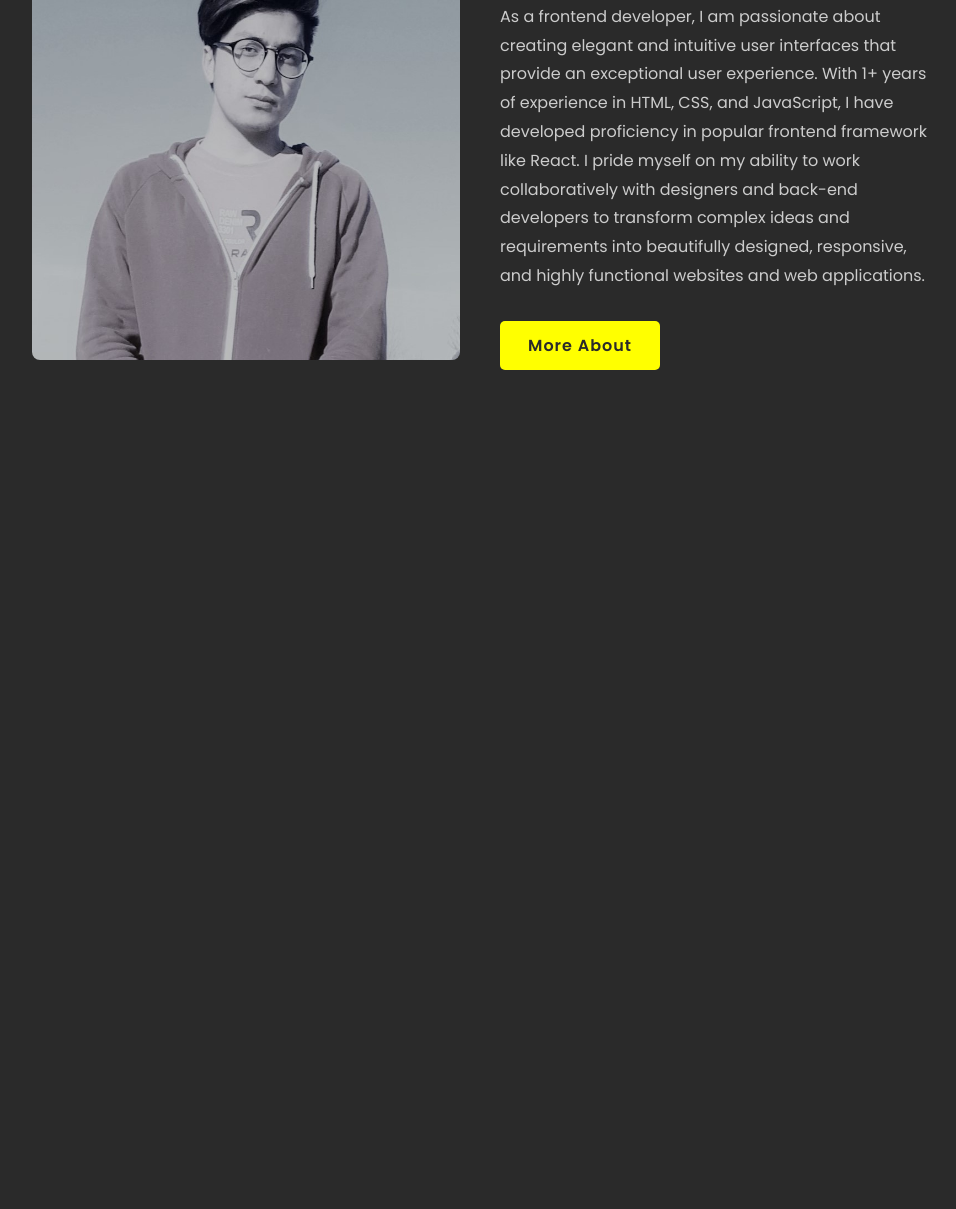
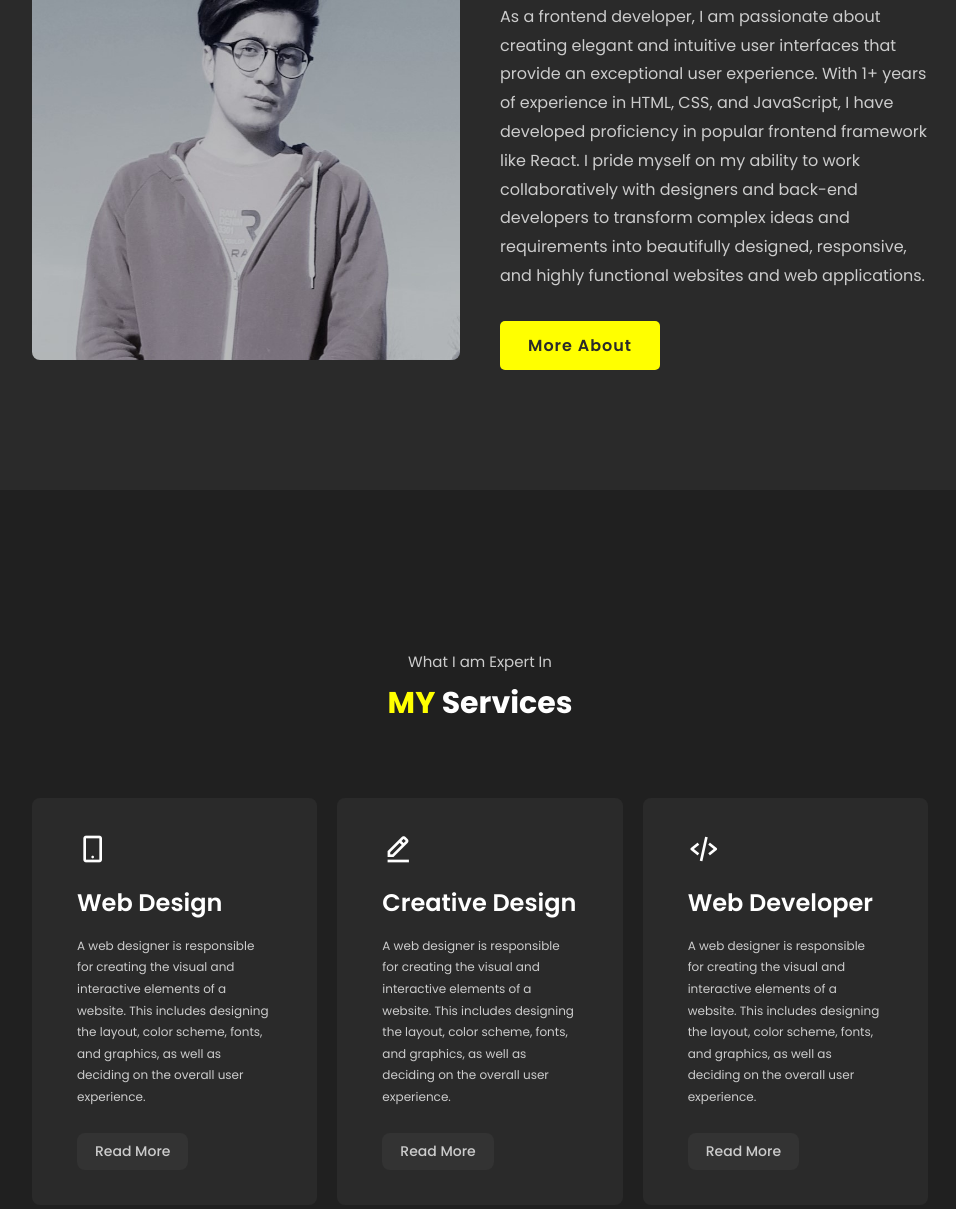
Before and after one commit to Syed-Mujtaba-Mussavi/portfolio-mujtaba, a plain HTML site: page index.html in a window 1280 px wide. Shown: the part 1053-2262 px from the top of the page, without its empty margins (160-1116 px from the left). Before the commit the page ends 1543 px from the top, so only its background shows below. Drawn offline with nearby package versions, Linux system fonts and the light colour scheme.

Commit message:
Services section has developed and completed

```diff
--- a/index.html
+++ b/index.html
@@ -30,7 +30,7 @@
       <ul class="navlist">
         <li><a href="#home" class="active">Home</a></li>
         <li><a href="#about">About Me</a></li>
-        <li><a href="#Services">Services</a></li>
+        <li><a href="#services">Services</a></li>
         <li><a href="#portfolio">Portfolio</a></li>
         <li><a href="#contact">Contact Me</a></li>
       </ul>
@@ -84,5 +84,58 @@
         <a href="#" class="btn">More About</a>
       </div>
     </section>
+
+    <!-- Services Section Design -->
+    <section class="services" id="services">
+      <div class="main-text">
+        <p>What I am Expert In</p>
+        <h2><span>MY</span> Services</h2>
+      </div>
+      <div class="services-content">
+        <div class="box">
+          <div class="s-icons">
+            <i class="bx bx-mobile-alt"></i>
+          </div>
+          <h3>Web Design</h3>
+          <p>
+            A web designer is responsible for creating the visual and
+            interactive elements of a website. This includes designing the
+            layout, color scheme, fonts, and graphics, as well as deciding on
+            the overall user experience.
+          </p>
+          <a href="#" class="read">Read More</a>
+        </div>
+
+        <div class="box">
+          <div class="s-icons">
+            <i class="bx bx-edit-alt"></i>
+          </div>
+          <h3>Creative Design</h3>
+          <p>
+            A web designer is responsible for creating the visual and
+            interactive elements of a website. This includes designing the
+            layout, color scheme, fonts, and graphics, as well as deciding on
+            the overall user experience.
+          </p>
+          <a href="#" class="read">Read More</a>
+        </div>
+
+        <div class="box">
+          <div class="s-icons">
+            <i class="bx bx-code-alt"></i>
+          </div>
+          <h3>Web Developer</h3>
+          <p>
+            A web designer is responsible for creating the visual and
+            interactive elements of a website. This includes designing the
+            layout, color scheme, fonts, and graphics, as well as deciding on
+            the overall user experience.
+          </p>
+          <a href="#" class="read">Read More</a>
+        </div>
+      </div>
+    </section>
+
+    <!-- Portfolio Section Design -->
   </body>
 </html>
--- a/style.css
+++ b/style.css
@@ -10,6 +10,7 @@
 html {
   font-size: 62.5%;
 }
+/* Root element specified */
 :root {
   --bg-color: #2a2a2a;
   --second-bg-color: #202020;
@@ -21,10 +22,14 @@ html {
   --h2-font: 3rem;
   --p-font: 1.6rem;
 }
+span {
+  color: var(--main-color);
+}
 body {
   background-color: var(--bg-color);
   color: var(--text-color);
 }
+/* Header section style */
 header {
   position: fixed;
   width: 100%;
@@ -67,9 +72,11 @@ header {
   margin-left: 2.5rem;
   display: none;
 }
+/* Common section style for all sections */
 section {
   padding: 16rem 15% 12rem;
 }
+/* Home section styles */
 .home {
   display: flex;
   justify-content: space-between;
@@ -186,6 +193,7 @@ header.sticky {
   padding: 1.2rem 15%;
   z-index: 100000;
 }
+/* About section Styles */
 .about {
   display: grid;
   grid-template-columns: repeat(2, 1fr);
@@ -218,3 +226,67 @@ header.sticky {
   line-height: 1.8;
   margin-bottom: 3rem;
 }
+/* Services Section Styles */
+.services {
+  background-color: var(--second-bg-color);
+}
+.main-text {
+  text-align: center;
+}
+.main-text p {
+  color: var(--second-color);
+  font-size: 1.5rem;
+  margin-bottom: 1.5rem;
+}
+.main-text h2 {
+  font-size: var(--h2-font);
+  line-height: 1;
+}
+.services-content {
+  display: grid;
+  grid-template-columns: repeat(auto-fit, minmax(250px, auto));
+  align-items: center;
+  gap: 2rem;
+  margin-top: 8rem;
+}
+.box {
+  background-color: var(--bg-color);
+  padding: 3.5rem 4.5rem;
+  border-radius: 0.8rem;
+  transition: all 0.45s ease;
+}
+.s-icons i {
+  font-size: 3.2rem;
+  margin-bottom: 2rem;
+}
+.box h3 {
+  font-size: 2.4rem;
+  font-weight: 600;
+  color: var(--text-color);
+  margin-bottom: 1.5rem;
+}
+.box p {
+  color: var(--second-color);
+  font-size: 1.2rem;
+  line-height: 1.8;
+  margin-bottom: 2.5rem;
+}
+.read {
+  display: inline-block;
+  padding: 0.8rem 1.8rem;
+  background: #333333;
+  color: var(--second-color);
+  font-size: 1.4rem;
+  font-weight: 500;
+  border-radius: 0.8rem;
+  transition: all 0.45s ease;
+}
+.read:hover {
+  letter-spacing: 0.1rem;
+  background: #ffffff99;
+  color: var(--text-color);
+}
+.box:hover {
+  transform: translateY(-0.8rem);
+  cursor: pointer;
+}
```
